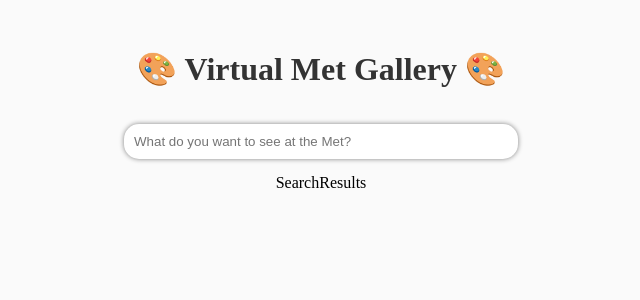
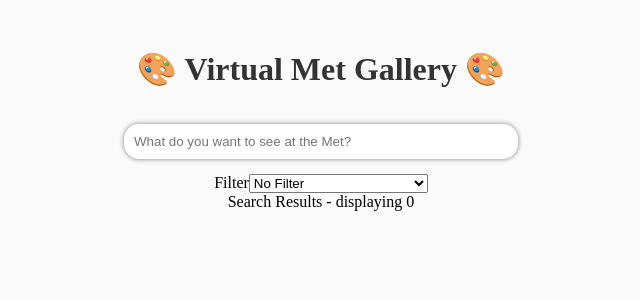
Before and after one commit to tinar9678/digging-the-met, a React (Create React App) app: page / in a window 1280 px wide. Shown: the top 300 px of the page, without its empty margins (319-959 px from the left). Built offline with nearby package versions, Linux system fonts and the light colour scheme.

Commit message:
Added filter component and caching

```diff
--- a/src/App.js
+++ b/src/App.js
@@ -1,13 +1,28 @@
+import { useState } from 'react';
 import './App.css';
 import { SearchBarComponent } from './Components/SearchBarComponent';
+import { Gallery } from './Components/Gallery';
+import { FilterComponent } from './Components/FilterComponent';
 
 function App() {
+  const [results, setResults] = useState([]);
+  const [filteredResults, setFilteredResults] = useState(results); // Initialize with results
+  const [loading, setLoading] = useState(false);
+
   return (
     <div className="App">
       <h1>&#127912; Virtual Met Gallery &#127912; </h1>
       <div className="search-area">
-        <SearchBarComponent/>
-        <div>SearchResults</div>
+        <SearchBarComponent setResults={setResults} setLoading={setLoading}/>
+        <FilterComponent artObjects={results} setFilteredResults={setFilteredResults}/>
+        {loading ? (
+          <div>Loading...</div>
+        ) : (
+          <>
+            <div>Search Results - displaying {filteredResults.length}</div>
+            <Gallery results={filteredResults} />
+          </>
+        )}
       </div>
     </div>
   );
--- a/src/Components/ArtCardComponent.css
+++ b/src/Components/ArtCardComponent.css
@@ -0,0 +1,11 @@
+.art-card-wrapper {
+    height: 400px;
+    width: 400px;
+    margin: 40px;
+    box-shadow: 0px 0px 5px grey;
+}
+
+img {
+    height: 100%;
+    width: 100%;
+}
--- a/src/Components/ArtCardComponent.js
+++ b/src/Components/ArtCardComponent.js
@@ -1,7 +1,17 @@
-import React, {useState} from "react";
+import React from "react";
 
 import "./ArtCardComponent.css"
 
-export const ArtCardComponent = () => {
-
+export const ArtCardComponent = ({artObject}) => {
+    return (
+        <div key = {artObject.objectID} className="art-card-wrapper">
+            <div className="artTitle">{artObject.title}</div>
+            <div className="artEndDate">{artObject.objectEndDate}</div>
+            {artObject.primaryImage.length > 0 ? (
+                <img src={artObject.primaryImage} alt="primaryArt" />
+            ) : (
+                <p>No Image found</p>
+            )}
+        </div>
+    )
 };
--- /dev/null
+++ b/src/Components/FilterComponent.js
@@ -0,0 +1,60 @@
+import React, { useState, useEffect } from 'react';
+
+const RECENT_FILTER = "Recently Created";
+const CONTAINS_IMAGE_FILTER = "Contains Image";
+const ALPHABETICAL_FILTER = "Sort by Title Alphabetically";
+const NO_FILTER = "No Filter";
+
+export const FilterComponent = ({ artObjects, setFilteredResults }) => {
+  const [selectedOption, setSelectedOption] = useState(NO_FILTER);
+
+  const handleOptionChange = (value) => {
+    setSelectedOption(value);
+  };
+
+  useEffect(() => {
+    let filteredArtObjects = artObjects;
+
+    switch (selectedOption) {
+      case RECENT_FILTER:
+        filteredArtObjects = artObjects
+          .filter((artObject) => artObject.objectEndDate !== undefined)
+          .sort((a, b) => b.objectEndDate - a.objectEndDate);
+        break;
+      case CONTAINS_IMAGE_FILTER:
+        filteredArtObjects = artObjects.filter((artObject) => artObject.primaryImage);
+        break;
+      case ALPHABETICAL_FILTER:
+        filteredArtObjects = artObjects
+          .filter((artObject) => artObject.title !== undefined)
+          .sort((a, b) => a.title.localeCompare(b.title));
+        break;
+      default:
+        // For "No Filter", set filteredArtObjects back to the original artObjects array
+        filteredArtObjects = artObjects;
+        break;
+    }
+
+    setFilteredResults(filteredArtObjects);
+  }, [artObjects, selectedOption, setFilteredResults]);
+
+  return (
+    <div>
+      <label htmlFor="filter">Filter</label>
+      <select id="filter" value={selectedOption} onChange={(event) => handleOptionChange(event.target.value)}>
+        <option key="no_filter" value={NO_FILTER}>
+          No Filter
+        </option>
+        <option key="recently_created" value={RECENT_FILTER}>
+          Recently Created
+        </option>
+        <option key="has_images" value={CONTAINS_IMAGE_FILTER}>
+          Contains Image
+        </option>
+        <option key="sort_alphabetically" value={ALPHABETICAL_FILTER}>
+          Sort by Title Alphabetically
+        </option>
+      </select>
+    </div>
+  );
+};
--- a/src/Components/Gallery.css
+++ b/src/Components/Gallery.css
@@ -0,0 +1,7 @@
+.art-gallery-wrapper {
+    height: 100%;
+    width: 100%;
+    display: flex;
+    align-items: center;
+    flex-direction: column;
+}
--- a/src/Components/Gallery.js
+++ b/src/Components/Gallery.js
@@ -1,12 +1,15 @@
-import React, {useState} from "react";
+import React from "react";
 
 import "./Gallery.css"
+import { ArtCardComponent } from "./ArtCardComponent";
 
-export const Gallery = () => {
+export const Gallery = ({results}) => {
 
     return (
         <div className="art-gallery-wrapper">
-
+            {results.map((artObject) => {
+                return <ArtCardComponent artObject={artObject}/>
+            })}
         </div>
     )
 };
--- a/src/Components/SearchBarComponent.js
+++ b/src/Components/SearchBarComponent.js
@@ -1,57 +1,88 @@
-import React, {useState} from "react";
+import React, { useState } from "react";
 
-import "./SearchBarComponent.css"
+import "./SearchBarComponent.css";
 
 const SEARCH_API = "https://collectionapi.metmuseum.org/public/collection/v1/search?q=";
 const LIST_OBJECTS_API = "https://collectionapi.metmuseum.org/public/collection/v1/objects/";
 
-export const SearchBarComponent = () => {
+export const SearchBarComponent = ({ setResults, setLoading }) => {
   const [inputString, setInputString] = useState("");
-    const fetchObjectIdsData = async (value) => {
+  const [lastInputString, setLastInputString] = useState("");
+  const [timer, setTimer] = useState(null);
+  const [cachedData, setCachedData] = useState({});
+
+  const fetchObjectIDsData = async (value) => {
     try {
-            const cleanedString = value.replace(/\s+/g, '');
-            const data = await fetch(SEARCH_API+cleanedString);
+      const cleanedString = value.replace(/\s+/g, "");
+      const data = await fetch(SEARCH_API + cleanedString);
       const json = await data.json();
       return json.objectIDs;
     } catch {
       console.error("Fetching data from the Met was unsuccessful.");
     }
     return [];
+  };
+
+  const fetchArtData = async (objectIDs) => {
+    if (!objectIDs) return [];
+    const artObjectList = [];
+    for (const objectID of objectIDs) {
+      try {
+        const cachedArtData = cachedData[objectID];
+        if (cachedArtData) {
+          // If the art data is already in cache, use it directly
+          artObjectList.push(cachedArtData);
+        } else {
+          // Fetch the data from the API and store it in cache
+          const data = await fetch(LIST_OBJECTS_API + objectID);
+          const json = await data.json();
+          if (json && json.objectID) {
+            artObjectList.push(json);
+            setCachedData((prevCachedData) => ({
+              ...prevCachedData,
+              [objectID]: json, // Store the fetched art data in cache
+            }));
           }
-
-    const fetchArtData = async (objectIds) => {
-        if (!objectIds) return [];
-        const artObjectList = [];
-        for (const objectId of objectIds) {
-            try {
-              const data = await fetch(LIST_OBJECTS_API+objectId);
-              const json = await data.json();
-              if (json) artObjectList.push(json);
+        }
       } catch {
-              console.error("ObjectId " + objectId + " was not found");
+        console.error("ObjectID " + objectID + " was not found");
       }
     }
     return artObjectList;
+  };
+
+  const handleFetchData = async (value) => {
+    setLoading(true);
+    const objectIDs = await fetchObjectIDsData(value);
+    const artObjectList = await fetchArtData(objectIDs);
+    setResults(artObjectList);
+    setLoading(false);
+  };
+
+  const handleInputChange = (value) => {
+    setInputString(value);
+    if (value !== lastInputString) {
+      setLastInputString(value);
+
+      if (timer) {
+        clearTimeout(timer);
       }
 
-    const handleInputChange = async (value) => {
-        if (value.length === 0) {
-            // TODO(tinaryu): show last searched or encourage user.
-            return;
+      const newTimer = setTimeout(() => {
+        handleFetchData(value);
+      }, 500);
+
+      setTimer(newTimer);
     }
-        setInputString(value);
-        const objectIds = await fetchObjectIdsData(value);
-        console.log(objectIds);
-        const artObjectList = await fetchArtData(objectIds);
-        // TODO(tinaryu): If artObjectsList is empty, set label in results to be "not found"
-        console.log(artObjectList);
-        // update code so that user only sees the changes once we have all the art object list.
-    }
+  };
 
   return (
     <div className="search-input-wrapper">
-            <input placeholder="What do you want to see at the Met?"
-                    onChange={(e) => handleInputChange(e.target.value)} value={inputString}/>
+      <input
+        placeholder="What do you want to see at the Met?"
+        onChange={(e) => handleInputChange(e.target.value)}
+        value={inputString}
+      />
     </div>
-    )
-}
+  );
+};
```
Lines whose indentation alone changed are shown as unchanged.
